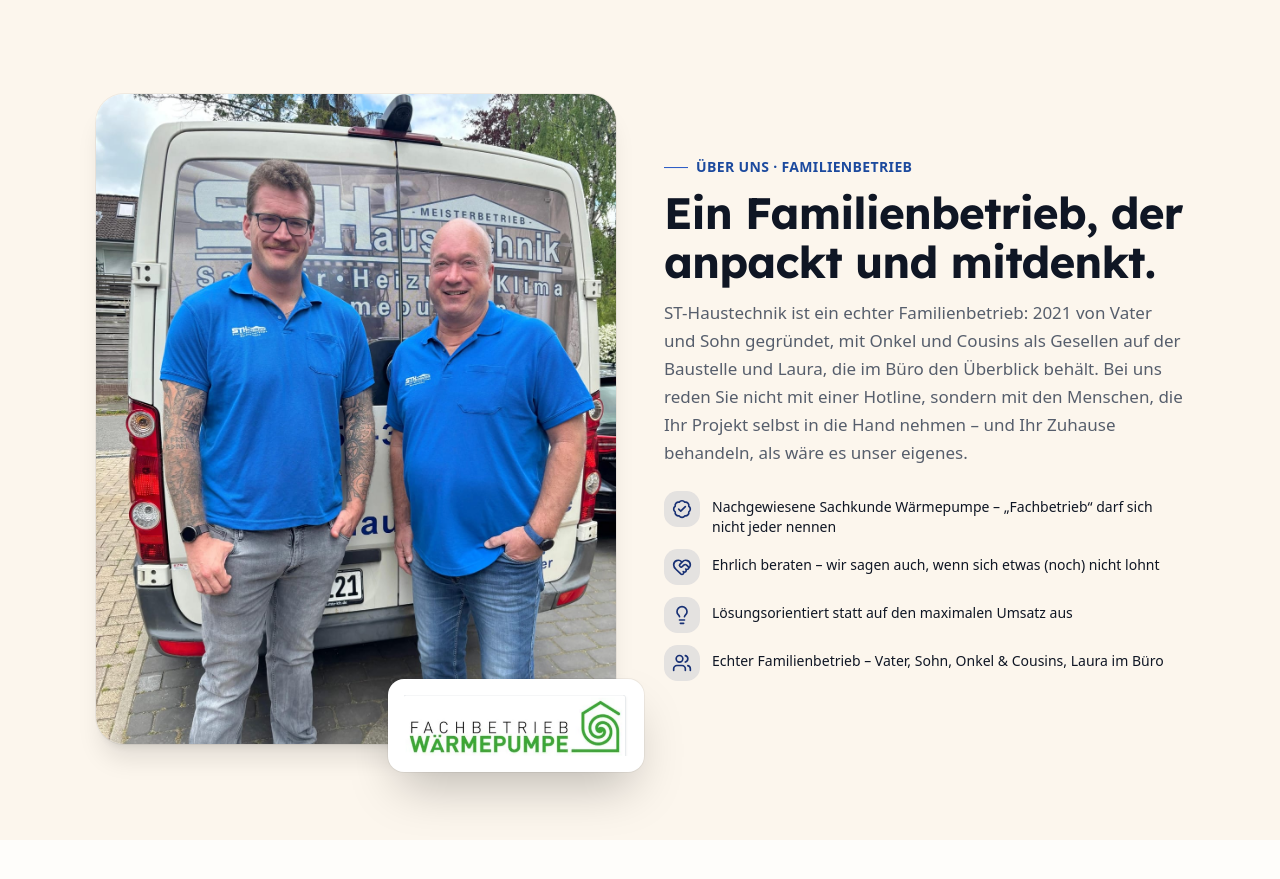
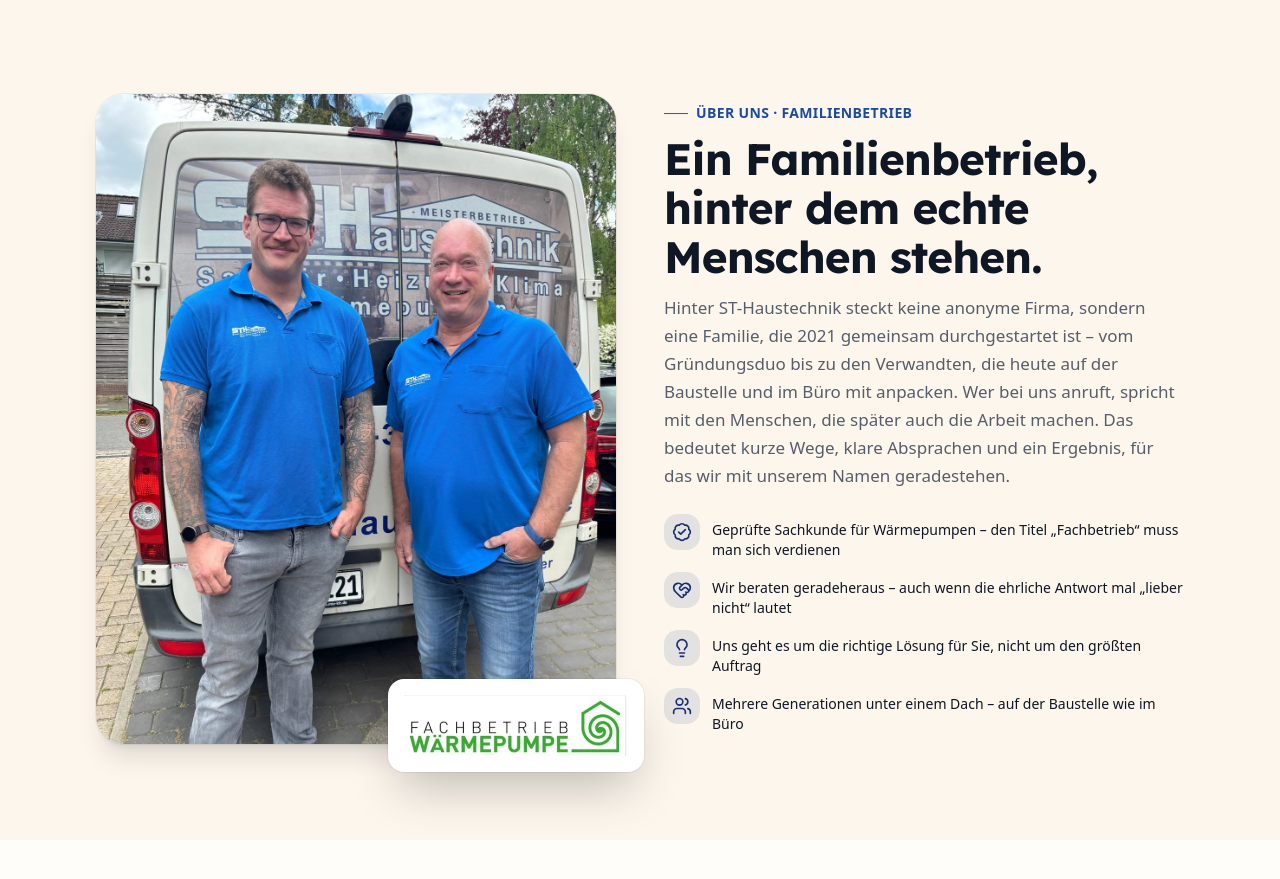
Before and after one commit to cosmopuma-crypto/Software-firm-CEO-strategy, a Next.js app: page / in a window 1280 px wide. Shown: the part 4260-5139 px from the top of the page. Built offline with nearby package versions, Linux system fonts and the light colour scheme; no server answers.

Commit message:
Familienbetrieb-Text neu formuliert (weniger stichwortartig, eigener Ton)
Co-Authored-By: Claude Fable 5 <noreply@anthropic.com>
Claude-Session: https://claude.ai/code/session_019diJiuGfYPirYZcvygwjkz

```diff
--- a/src/components/landing/ueber-uns.tsx
+++ b/src/components/landing/ueber-uns.tsx
@@ -4,23 +4,22 @@ import { Reveal } from "@/components/ui/reveal";
 import { SITE } from "@/lib/site";
 import { Section, SectionHeading } from "./section";
 
-// Stärken in den eigenen Worten des Betriebs.
 const POINTS = [
   {
     icon: BadgeCheck,
-    label: "Nachgewiesene Sachkunde Wärmepumpe – „Fachbetrieb“ darf sich nicht jeder nennen",
+    label: "Geprüfte Sachkunde für Wärmepumpen – den Titel „Fachbetrieb“ muss man sich verdienen",
   },
   {
     icon: HeartHandshake,
-    label: "Ehrlich beraten – wir sagen auch, wenn sich etwas (noch) nicht lohnt",
+    label: "Wir beraten geradeheraus – auch wenn die ehrliche Antwort mal „lieber nicht“ lautet",
   },
   {
     icon: Lightbulb,
-    label: "Lösungsorientiert statt auf den maximalen Umsatz aus",
+    label: "Uns geht es um die richtige Lösung für Sie, nicht um den größten Auftrag",
   },
   {
     icon: Users,
-    label: "Echter Familienbetrieb – Vater, Sohn, Onkel & Cousins, Laura im Büro",
+    label: "Mehrere Generationen unter einem Dach – auf der Baustelle wie im Büro",
   },
 ];
 
@@ -52,8 +51,8 @@ export function UeberUns() {
         <div>
           <SectionHeading
             eyebrow="Über uns · Familienbetrieb"
-            title="Ein Familienbetrieb, der anpackt und mitdenkt."
-            description={`${SITE.name} ist ein echter Familienbetrieb: 2021 von Vater und Sohn gegründet, mit Onkel und Cousins als Gesellen auf der Baustelle und Laura, die im Büro den Überblick behält. Bei uns reden Sie nicht mit einer Hotline, sondern mit den Menschen, die Ihr Projekt selbst in die Hand nehmen – und Ihr Zuhause behandeln, als wäre es unser eigenes.`}
+            title="Ein Familienbetrieb, hinter dem echte Menschen stehen."
+            description={`Hinter ${SITE.name} steckt keine anonyme Firma, sondern eine Familie, die 2021 gemeinsam durchgestartet ist – vom Gründungsduo bis zu den Verwandten, die heute auf der Baustelle und im Büro mit anpacken. Wer bei uns anruft, spricht mit den Menschen, die später auch die Arbeit machen. Das bedeutet kurze Wege, klare Absprachen und ein Ergebnis, für das wir mit unserem Namen geradestehen.`}
           />
           <ul className="mt-6 flex flex-col gap-3">
             {POINTS.map((p) => (
```
